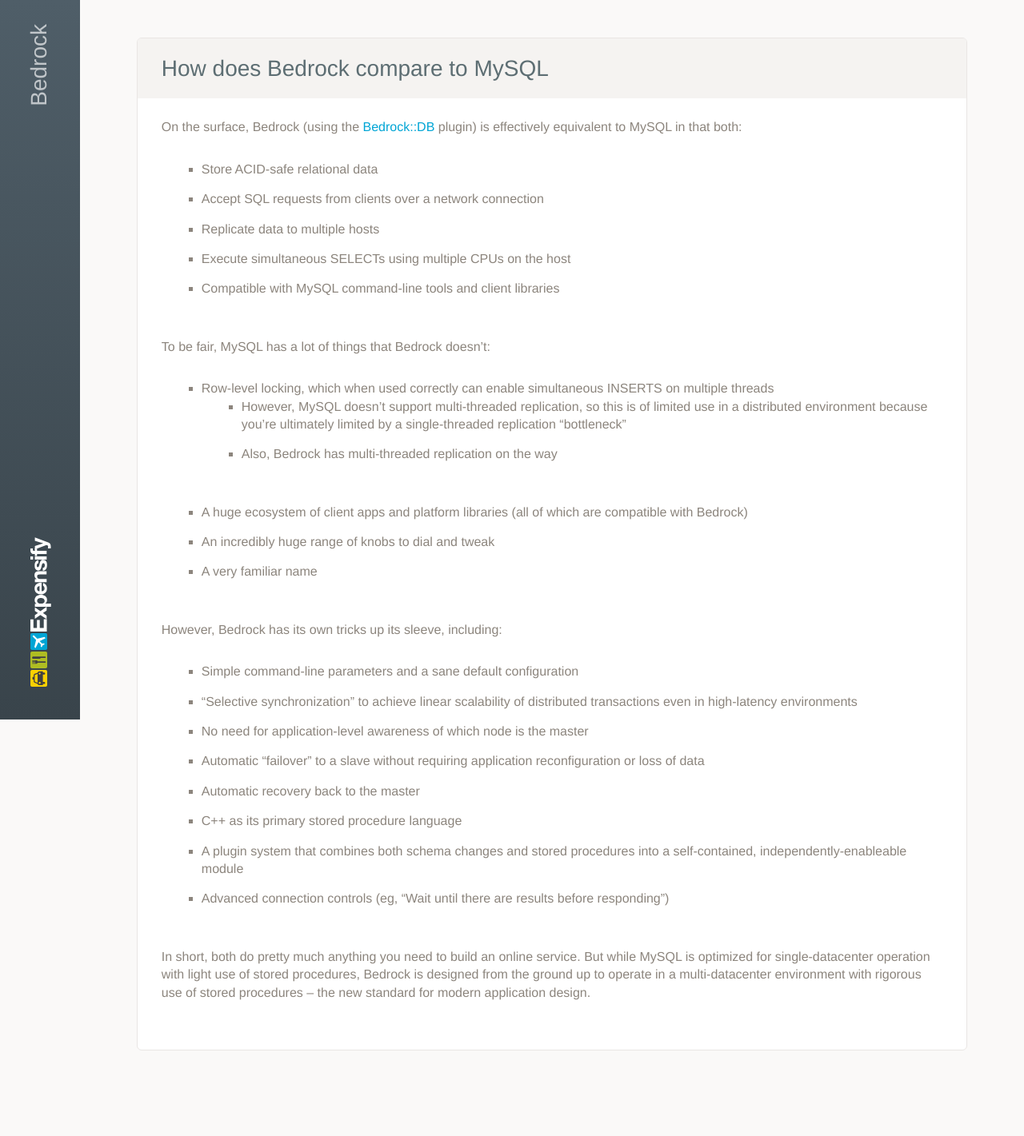
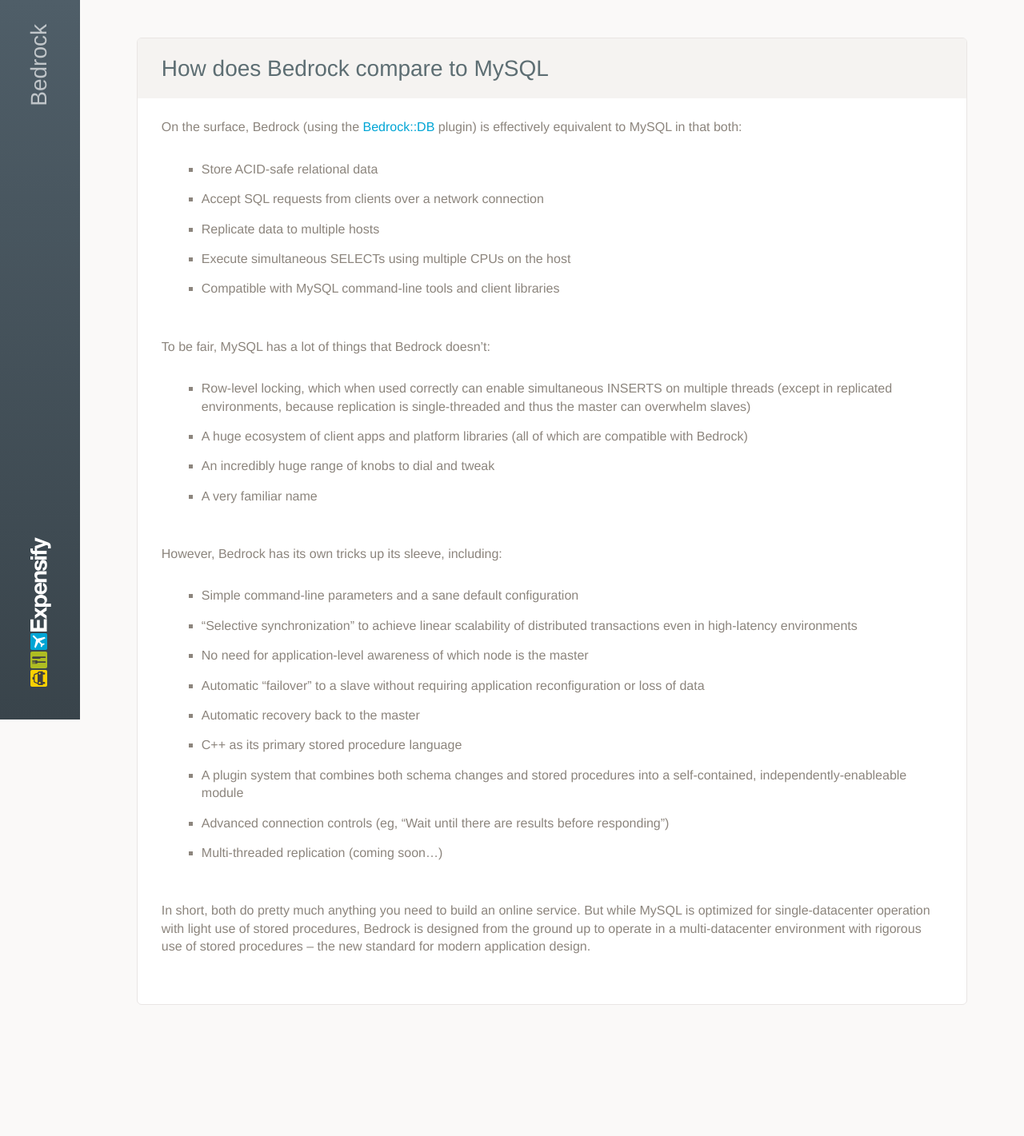
Before and after one commit to Expensify/Bedrock, a Jekyll site: the page built from docs/vs_mysql.md, in a window 1280 px wide. Shown: the whole page at 80% size. Built offline with Jekyll 4.4.1, drawn with Linux system fonts in a browser that asks for light colours; after the commit the page ends 1364 px from its top, so only the background shows below that.

Commit message:
Update vs_mysql.md

```diff
--- a/docs/vs_mysql.md
+++ b/docs/vs_mysql.md
@@ -12,9 +12,7 @@
 
 To be fair, MySQL has a lot of things that Bedrock doesn't:
 
-* Row-level locking, which when used correctly can enable simultaneous INSERTS on multiple threads
-  * However, MySQL doesn't support multi-threaded replication, so this is of limited use in a distributed environment because you're ultimately limited by a single-threaded replication "bottleneck"
-  * Also, Bedrock has multi-threaded replication on the way
+* Row-level locking, which when used correctly can enable simultaneous INSERTS on multiple threads (except in replicated environments, because replication is single-threaded and thus the master can overwhelm slaves)
 * A huge ecosystem of client apps and platform libraries (all of which are compatible with Bedrock)
 * An incredibly huge range of knobs to dial and tweak
 * A very familiar name
@@ -29,5 +27,6 @@
 * C++ as its primary stored procedure language
 * A plugin system that combines both schema changes and stored procedures into a self-contained, independently-enableable module
 * Advanced connection controls (eg, "Wait until there are results before responding")
+* Multi-threaded replication (coming soon...)
 
 In short, both do pretty much anything you need to build an online service.  But while MySQL is optimized for single-datacenter operation with light use of stored procedures, Bedrock is designed from the ground up to operate in a multi-datacenter environment with rigorous use of stored procedures -- the new standard for modern application design.
```
